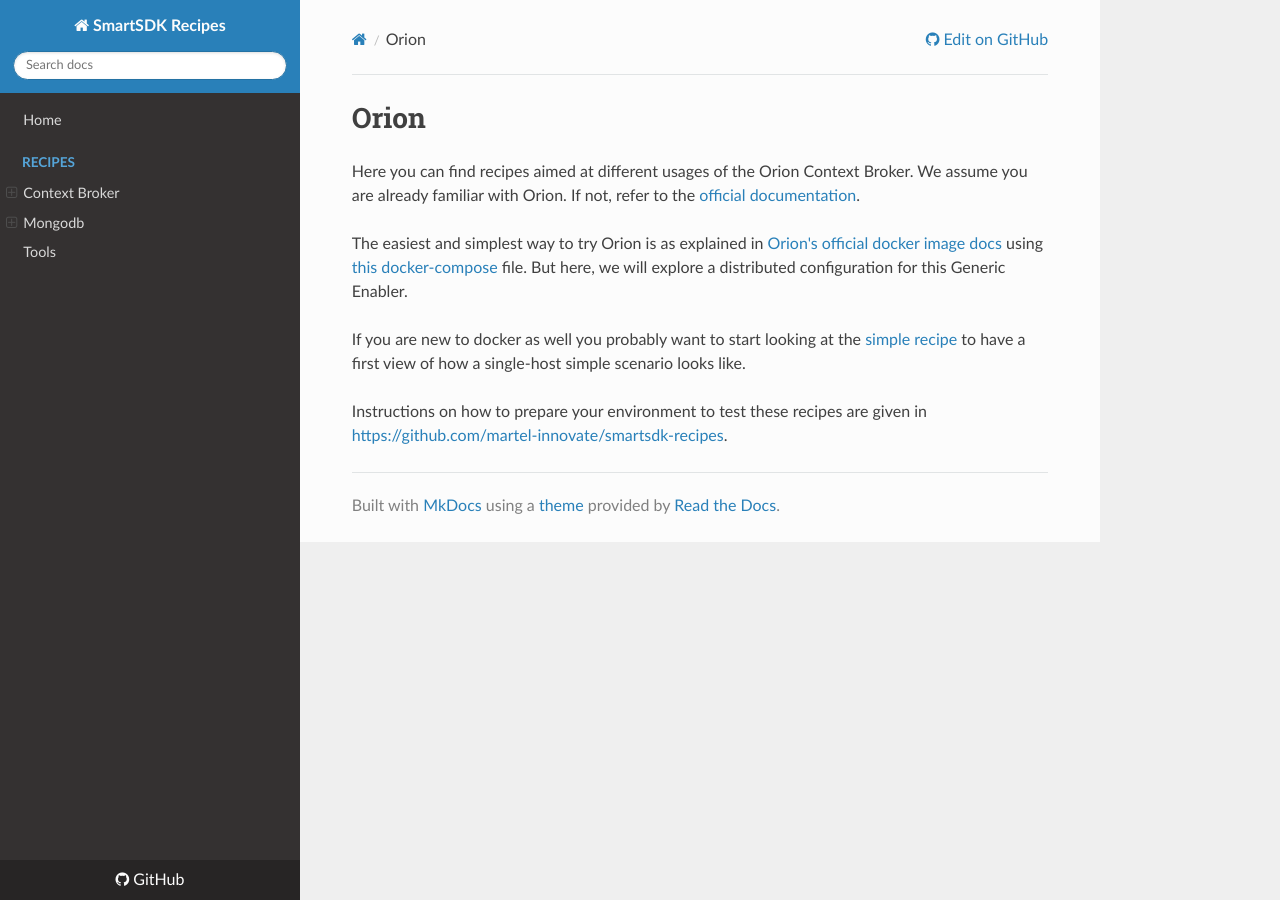
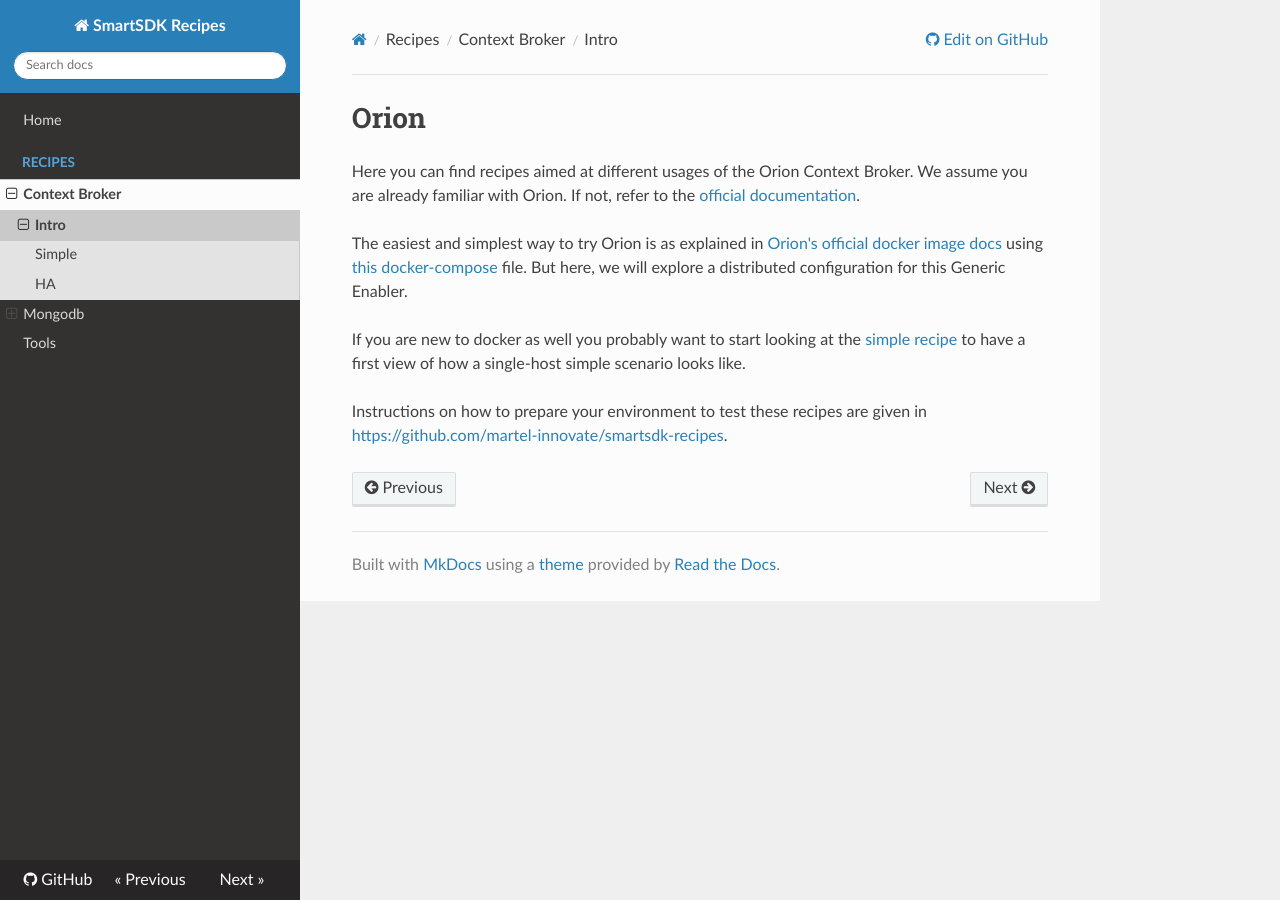
Before and after one commit to smartsdk/smartsdk-recipes, an MkDocs documentation site: the page built from recipes/context-broker/readme.md, in a window 1280 px wide. Built offline with MkDocs 1.6.1, drawn with Linux system fonts in a browser that asks for light colours; nearby versions of some CDN libraries; comment, search, counter and statistics services are not loaded; old or Windows-style settings are respelled for this version of MkDocs.

Commit message:
Update mkdocs.yml

```diff
--- a/mkdocs.yml
+++ b/mkdocs.yml
@@ -5,11 +5,11 @@
   - Home: index.md
   - 'Recipes':
     - 'Context Broker':
-        - 'Simple': 'context-broker/simple/readme.md'
-        - 'HA': 'context-broker/ha/readme.md'
-        - 'Replica Set': 'context-broker/replica/readme.md'
+      - 'Intro': 'context-broker/readme.md'
+      - 'Simple': 'context-broker/simple/readme.md'
+      - 'HA': 'context-broker/replica/readme.md'
     - 'Mongodb':
-        - 'Replica Set': 'mongodb/replica/readme.md'
+      - 'Replica Set': 'mongodb/replica/readme.md'
   - 'Tools': 'tools/readme.md'
 theme: readthedocs
 markdown_extensions: [toc,fenced_code]
```
